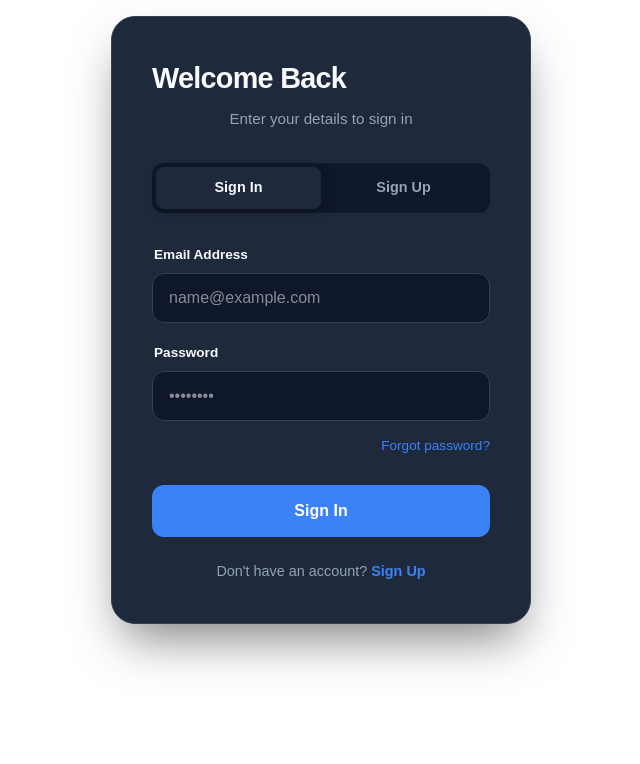
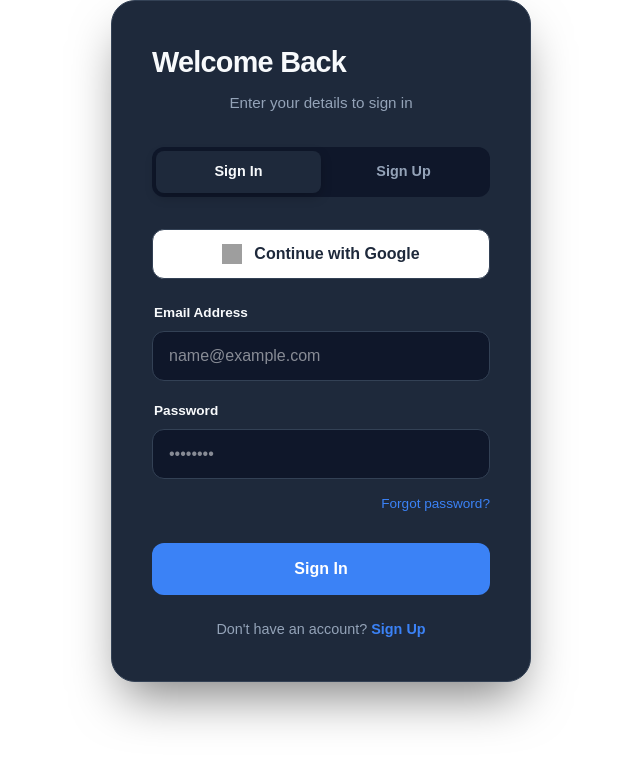
Before and after one commit to curtischen03/todo-app-postgres, a Next.js app: page / in a window 1280 px wide. Shown: the top 764 px of the page, without its empty margins (319-959 px from the left). Built offline with nearby package versions, Linux system fonts and the light colour scheme; no server answers; grey boxes are pictures that could not be loaded.

Commit message:
Add google auth option

```diff
--- a/app/Login.css
+++ b/app/Login.css
@@ -152,3 +152,29 @@
 .footer-text span:hover {
   text-decoration: underline;
 }
+
+.google-btn {
+  display: flex;
+  align-items: center;
+  justify-content: center;
+  gap: 12px;
+  width: 100%;
+  padding: 12px;
+  background: white;
+  color: #1e293b;
+  border: 1px solid var(--border);
+  border-radius: 12px;
+  font-weight: 600;
+  cursor: pointer;
+  transition: background 0.2s;
+  margin-bottom: 1.5rem;
+}
+
+.google-btn:hover {
+  background: #f1f5f9;
+}
+
+.google-btn img {
+  width: 20px;
+  height: 20px;
+}
--- a/app/Login.tsx
+++ b/app/Login.tsx
@@ -8,6 +8,16 @@ const Login: React.FC = () => {
   const [email, setEmail] = useState("");
   const [password, setPassword] = useState("");
   const [confirmPassword, setConfirmPassword] = useState("");
+
+  const handleGoogleLogin = async () => {
+    const { error } = await supabase.auth.signInWithOAuth({
+      provider: "google",
+      options: {
+        redirectTo: window.location.origin,
+      },
+    });
+    if (error) console.error("Error with Google login:", error.message);
+  };
 
   const handleSubmit = async (e: FormEvent) => {
     e.preventDefault();
@@ -68,6 +78,13 @@ const Login: React.FC = () => {
             Sign Up
           </button>
         </div>
+        <button className="google-btn" onClick={() => handleGoogleLogin()}>
+          <img
+            src="https://www.gstatic.com/firebasejs/ui/2.0.0/images/auth/google.svg"
+            alt="Google"
+          />
+          Continue with Google
+        </button>
 
         <form onSubmit={handleSubmit} className="login-form">
           <div className="input-field">
```
